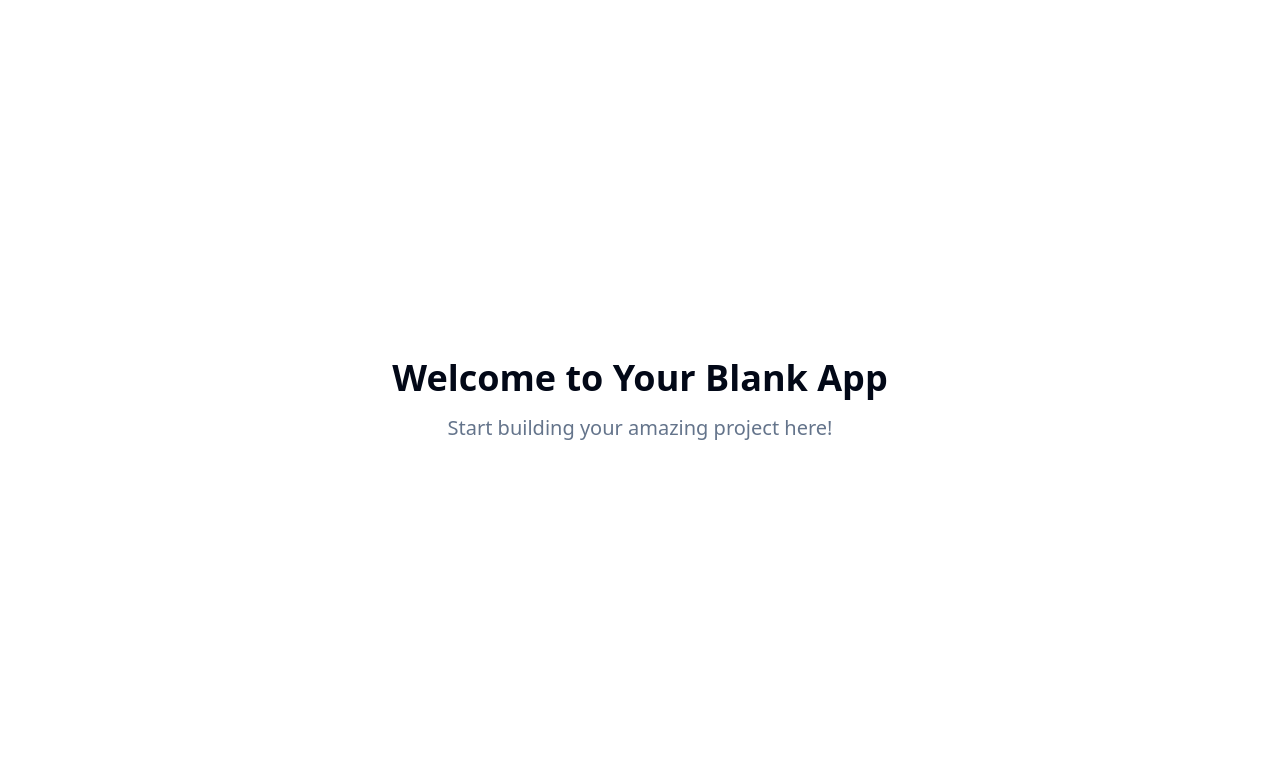
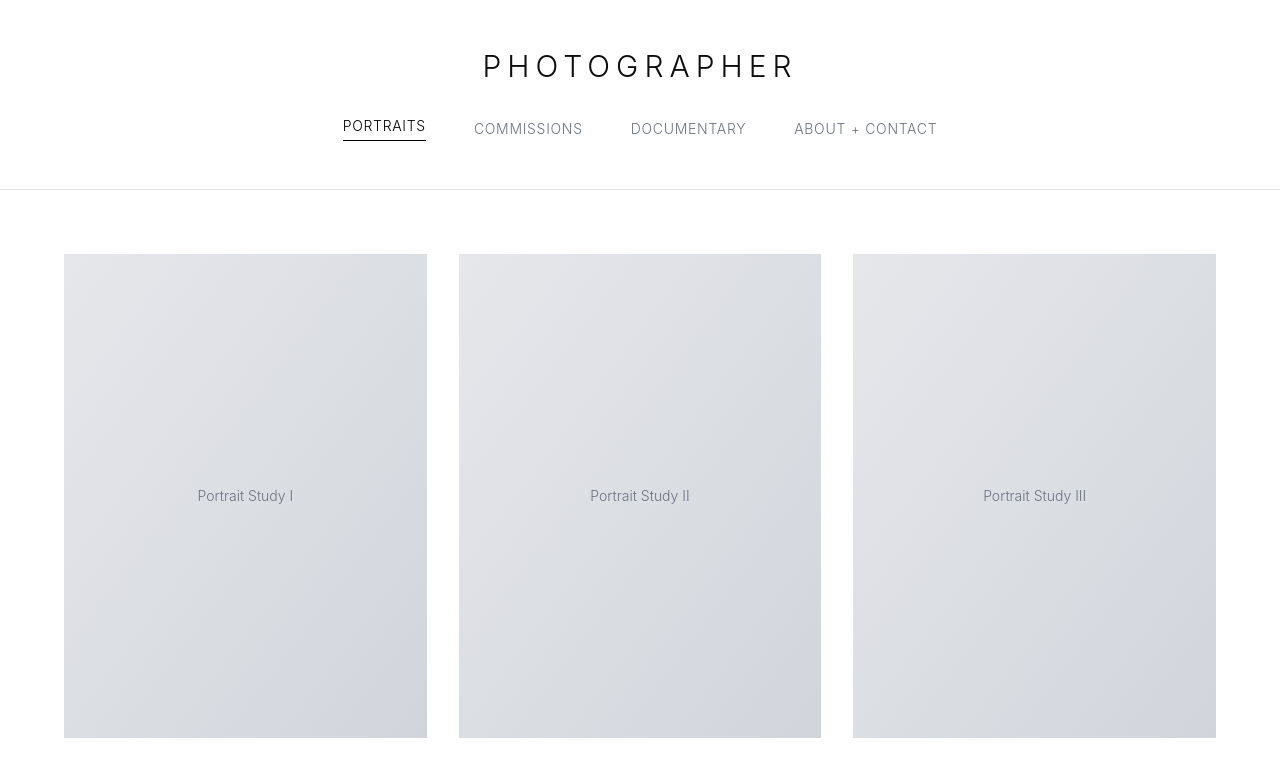
Before and after one commit to Fxmadeworlator/maxwell, a React (Vite) app: page / in a window 1280 px wide. Shown: the top 768 px of the page. Built offline with nearby package versions, Linux system fonts and the light colour scheme.

Commit message:
Create portfolio website
Create a portfolio website with a black and white theme and navigation tabs similar to the provided example.

```diff
--- a/src/index.css
+++ b/src/index.css
@@ -1,3 +1,4 @@
+
 @tailwind base;
 @tailwind components;
 @tailwind utilities;
@@ -9,88 +10,34 @@ All colors MUST be HSL.
 @layer base {
   :root {
     --background: 0 0% 100%;
-    --foreground: 222.2 84% 4.9%;
+    --foreground: 0 0% 5%;
 
     --card: 0 0% 100%;
-    --card-foreground: 222.2 84% 4.9%;
+    --card-foreground: 0 0% 5%;
 
     --popover: 0 0% 100%;
-    --popover-foreground: 222.2 84% 4.9%;
+    --popover-foreground: 0 0% 5%;
 
-    --primary: 222.2 47.4% 11.2%;
-    --primary-foreground: 210 40% 98%;
+    --primary: 0 0% 5%;
+    --primary-foreground: 0 0% 98%;
 
-    --secondary: 210 40% 96.1%;
-    --secondary-foreground: 222.2 47.4% 11.2%;
+    --secondary: 0 0% 95%;
+    --secondary-foreground: 0 0% 5%;
 
-    --muted: 210 40% 96.1%;
-    --muted-foreground: 215.4 16.3% 46.9%;
+    --muted: 0 0% 95%;
+    --muted-foreground: 0 0% 45%;
 
-    --accent: 210 40% 96.1%;
-    --accent-foreground: 222.2 47.4% 11.2%;
+    --accent: 0 0% 90%;
+    --accent-foreground: 0 0% 5%;
 
     --destructive: 0 84.2% 60.2%;
-    --destructive-foreground: 210 40% 98%;
+    --destructive-foreground: 0 0% 98%;
 
-    --border: 214.3 31.8% 91.4%;
-    --input: 214.3 31.8% 91.4%;
-    --ring: 222.2 84% 4.9%;
+    --border: 0 0% 90%;
+    --input: 0 0% 90%;
+    --ring: 0 0% 5%;
 
-    --radius: 0.5rem;
-
-    --sidebar-background: 0 0% 98%;
-
-    --sidebar-foreground: 240 5.3% 26.1%;
-
-    --sidebar-primary: 240 5.9% 10%;
-
-    --sidebar-primary-foreground: 0 0% 98%;
-
-    --sidebar-accent: 240 4.8% 95.9%;
-
-    --sidebar-accent-foreground: 240 5.9% 10%;
-
-    --sidebar-border: 220 13% 91%;
-
-    --sidebar-ring: 217.2 91.2% 59.8%;
-  }
-
-  .dark {
-    --background: 222.2 84% 4.9%;
-    --foreground: 210 40% 98%;
-
-    --card: 222.2 84% 4.9%;
-    --card-foreground: 210 40% 98%;
-
-    --popover: 222.2 84% 4.9%;
-    --popover-foreground: 210 40% 98%;
-
-    --primary: 210 40% 98%;
-    --primary-foreground: 222.2 47.4% 11.2%;
-
-    --secondary: 217.2 32.6% 17.5%;
-    --secondary-foreground: 210 40% 98%;
-
-    --muted: 217.2 32.6% 17.5%;
-    --muted-foreground: 215 20.2% 65.1%;
-
-    --accent: 217.2 32.6% 17.5%;
-    --accent-foreground: 210 40% 98%;
-
-    --destructive: 0 62.8% 30.6%;
-    --destructive-foreground: 210 40% 98%;
-
-    --border: 217.2 32.6% 17.5%;
-    --input: 217.2 32.6% 17.5%;
-    --ring: 212.7 26.8% 83.9%;
-    --sidebar-background: 240 5.9% 10%;
-    --sidebar-foreground: 240 4.8% 95.9%;
-    --sidebar-primary: 224.3 76.3% 48%;
-    --sidebar-primary-foreground: 0 0% 100%;
-    --sidebar-accent: 240 3.7% 15.9%;
-    --sidebar-accent-foreground: 240 4.8% 95.9%;
-    --sidebar-border: 240 3.7% 15.9%;
-    --sidebar-ring: 217.2 91.2% 59.8%;
+    --radius: 0.25rem;
   }
 }
 
@@ -100,6 +47,32 @@ All colors MUST be HSL.
   }
 
   body {
-    @apply bg-background text-foreground;
+    @apply bg-background text-foreground font-light;
+    font-family: 'Inter', -apple-system, BlinkMacSystemFont, 'Segoe UI', Roboto, sans-serif;
   }
 }
+
+/* Custom animations */
+@keyframes fadeInUp {
+  from {
+    opacity: 0;
+    transform: translateY(20px);
+  }
+  to {
+    opacity: 1;
+    transform: translateY(0);
+  }
+}
+
+.animate-fade-in-up {
+  animation: fadeInUp 0.6s ease-out;
+}
+
+.image-hover {
+  transition: all 0.3s ease;
+}
+
+.image-hover:hover {
+  transform: scale(1.02);
+  filter: contrast(1.1);
+}
--- a/src/pages/Index.tsx
+++ b/src/pages/Index.tsx
@@ -1,14 +1,206 @@
-// Update this page (the content is just a fallback if you fail to update the page)
+
+import { useState } from 'react';
+import { Button } from "@/components/ui/button";
 
 const Index = () => {
+  const [activeTab, setActiveTab] = useState('portraits');
+
+  const tabs = [
+    { id: 'portraits', label: 'PORTRAITS' },
+    { id: 'commissions', label: 'COMMISSIONS' },
+    { id: 'documentary', label: 'DOCUMENTARY' },
+    { id: 'about', label: 'ABOUT + CONTACT' },
+  ];
+
+  const renderContent = () => {
+    switch (activeTab) {
+      case 'portraits':
+        return <PortraitsSection />;
+      case 'commissions':
+        return <CommissionsSection />;
+      case 'documentary':
+        return <DocumentarySection />;
+      case 'about':
+        return <AboutSection />;
+      default:
+        return <PortraitsSection />;
+    }
+  };
+
   return (
-    <div className="min-h-screen flex items-center justify-center bg-background">
-      <div className="text-center">
-        <h1 className="text-4xl font-bold mb-4">Welcome to Your Blank App</h1>
-        <p className="text-xl text-muted-foreground">Start building your amazing project here!</p>
-      </div>
+    <div className="min-h-screen bg-white">
+      {/* Header */}
+      <header className="text-center py-12 border-b border-gray-200">
+        <h1 className="text-3xl font-light tracking-[0.2em] mb-8">PHOTOGRAPHER</h1>
+
+        {/* Navigation */}
+        <nav className="flex justify-center space-x-12">
+          {tabs.map((tab) => (
+            <button
+              key={tab.id}
+              onClick={() => setActiveTab(tab.id)}
+              className={`text-sm font-light tracking-wider transition-colors hover:text-gray-600 ${
+                activeTab === tab.id ? 'text-black border-b border-black pb-1' : 'text-gray-500'
+              }`}
+            >
+              {tab.label}
+            </button>
+          ))}
+        </nav>
+      </header>
+
+      {/* Content */}
+      <main className="animate-fade-in-up">
+        {renderContent()}
+      </main>
     </div>
   );
 };
 
+const PortraitsSection = () => {
+  const images = [
+    { id: 1, title: "Portrait Study I" },
+    { id: 2, title: "Portrait Study II" },
+    { id: 3, title: "Portrait Study III" },
+    { id: 4, title: "Portrait Study IV" },
+    { id: 5, title: "Portrait Study V" },
+    { id: 6, title: "Portrait Study VI" },
+  ];
+
+  return (
+    <section className="py-16 px-8">
+      <div className="max-w-6xl mx-auto">
+        <div className="grid grid-cols-1 md:grid-cols-2 lg:grid-cols-3 gap-8">
+          {images.map((image) => (
+            <div key={image.id} className="group cursor-pointer">
+              <div className="aspect-[3/4] bg-gray-100 image-hover overflow-hidden">
+                <div className="w-full h-full bg-gradient-to-br from-gray-200 to-gray-300 flex items-center justify-center">
+                  <span className="text-gray-500 text-sm">{image.title}</span>
+                </div>
+              </div>
+            </div>
+          ))}
+        </div>
+      </div>
+    </section>
+  );
+};
+
+const CommissionsSection = () => {
+  const projects = [
+    { id: 1, title: "Corporate Headshots", client: "Tech Company" },
+    { id: 2, title: "Wedding Collection", client: "Private Client" },
+    { id: 3, title: "Brand Campaign", client: "Fashion Brand" },
+    { id: 4, title: "Editorial Shoot", client: "Magazine" },
+  ];
+
+  return (
+    <section className="py-16 px-8">
+      <div className="max-w-6xl mx-auto">
+        <div className="grid grid-cols-1 md:grid-cols-2 gap-12">
+          {projects.map((project) => (
+            <div key={project.id} className="group cursor-pointer">
+              <div className="aspect-[4/3] bg-gray-100 image-hover overflow-hidden mb-4">
+                <div className="w-full h-full bg-gradient-to-br from-gray-200 to-gray-300 flex items-center justify-center">
+                  <span className="text-gray-500 text-sm">{project.title}</span>
+                </div>
+              </div>
+              <div className="text-center">
+                <h3 className="text-lg font-light mb-1">{project.title}</h3>
+                <p className="text-gray-500 text-sm tracking-wide">{project.client}</p>
+              </div>
+            </div>
+          ))}
+        </div>
+      </div>
+    </section>
+  );
+};
+
+const DocumentarySection = () => {
+  const series = [
+    { id: 1, title: "Street Life", description: "Urban narratives captured in black and white" },
+    { id: 2, title: "Cultural Heritage", description: "Preserving traditions through photography" },
+    { id: 3, title: "Social Moments", description: "Authentic human connections" },
+  ];
+
+  return (
+    <section className="py-16 px-8">
+      <div className="max-w-6xl mx-auto">
+        <div className="space-y-16">
+          {series.map((item) => (
+            <div key={item.id} className="grid grid-cols-1 lg:grid-cols-2 gap-12 items-center">
+              <div className="aspect-[5/3] bg-gray-100 image-hover overflow-hidden">
+                <div className="w-full h-full bg-gradient-to-br from-gray-200 to-gray-300 flex items-center justify-center">
+                  <span className="text-gray-500 text-sm">{item.title}</span>
+                </div>
+              </div>
+              <div className="space-y-4">
+                <h3 className="text-2xl font-light tracking-wide">{item.title}</h3>
+                <p className="text-gray-600 leading-relaxed">{item.description}</p>
+                <Button variant="outline" className="mt-4 bg-transparent border-black text-black hover:bg-black hover:text-white">
+                  View Series
+                </Button>
+              </div>
+            </div>
+          ))}
+        </div>
+      </div>
+    </section>
+  );
+};
+
+const AboutSection = () => {
+  return (
+    <section className="py-16 px-8">
+      <div className="max-w-4xl mx-auto">
+        <div className="grid grid-cols-1 lg:grid-cols-2 gap-16 items-start">
+          <div className="space-y-8">
+            <div className="aspect-[3/4] bg-gray-100 image-hover overflow-hidden">
+              <div className="w-full h-full bg-gradient-to-br from-gray-200 to-gray-300 flex items-center justify-center">
+                <span className="text-gray-500 text-sm">Self Portrait</span>
+              </div>
+            </div>
+          </div>
+
+          <div className="space-y-8">
+            <div>
+              <h2 className="text-2xl font-light tracking-wide mb-6">About</h2>
+              <div className="space-y-4 text-gray-600 leading-relaxed">
+                <p>
+                  Photographer specializing in portraiture, documentary, and commissioned work.
+                  Based between urban landscapes and cultural narratives, I capture authentic
+                  moments that tell compelling stories.
+                </p>
+                <p>
+                  My work focuses on the intersection of humanity and environment, exploring
+                  how individuals relate to their surroundings and communities.
+                </p>
+              </div>
+            </div>
+
+            <div>
+              <h3 className="text-xl font-light tracking-wide mb-4">Contact</h3>
+              <div className="space-y-2 text-gray-600">
+                <p>hello@photographer.com</p>
+                <p>+1 (555) 123-4567</p>
+                <p>Available for commissions worldwide</p>
+              </div>
+            </div>
+
+            <div>
+              <h3 className="text-xl font-light tracking-wide mb-4">Recognition</h3>
+              <div className="space-y-2 text-gray-600 text-sm">
+                <p>• Photography Award 2023</p>
+                <p>• Featured in Contemporary Photography</p>
+                <p>• Solo Exhibition: Urban Stories, 2022</p>
+              </div>
+            </div>
+          </div>
+        </div>
+      </div>
+    </section>
+  );
+};
+
 export default Index;
```
